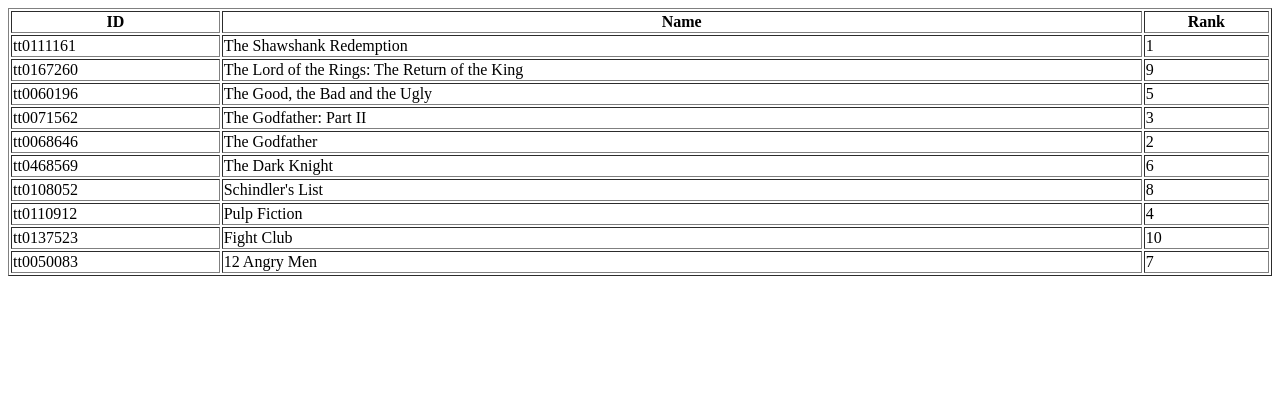
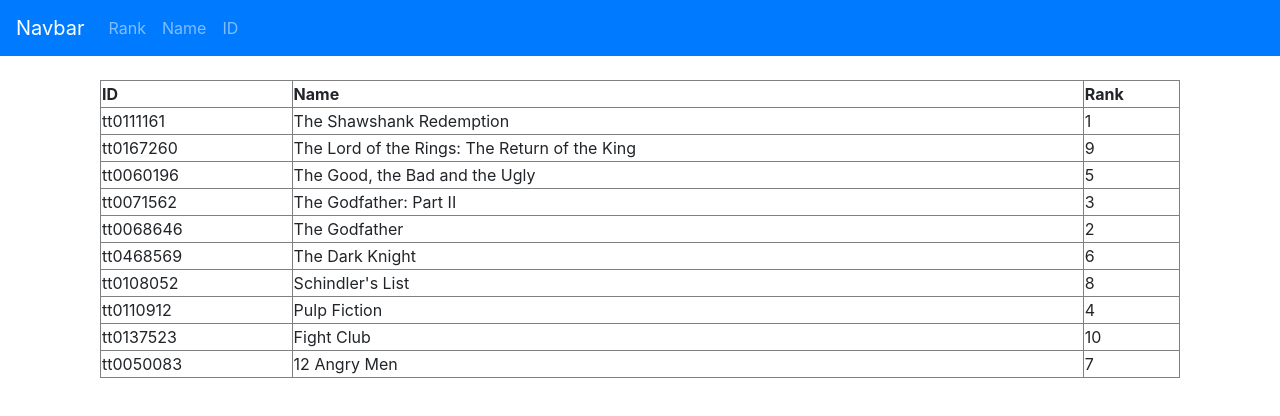
Before and after one commit to justwes/sort_movies, a plain HTML site: page index.html in a window 1280 px wide. Drawn offline with nearby package versions, Linux system fonts and the light colour scheme.

Commit message:
Add Bootstrap CSS and navbar with buttons

```diff
--- a/index.html
+++ b/index.html
@@ -1,15 +1,47 @@
 <!DOCTYPE html>
 <html>
-  <head>
-    <meta charset="utf-8">
-    <meta name="viewport" content="width=device-width">
-    <title>repl.it</title>
-    <link href="style.css" rel="stylesheet" type="text/css" />
-  </head>
-  <body>
-    <script src="script.js"></script>
-    <div id="movies-list">
+
+<head>
+  <meta charset="utf-8">
+  <meta name="viewport" content="width=device-width, initial-scale=1, shrink-to-fit=no">
+  <title>Sorting</title>
+  <script src="script.js"></script>
+  <link href="https://stackpath.bootstrapcdn.com/bootstrap/4.5.0/css/bootstrap.min.css" rel="stylesheet"
+    integrity="sha384-9aIt2nRpC12Uk9gS9baDl411NQApFmC26EwAOH8WgZl5MYYxFfc+NcPb1dKGj7Sk" crossorigin="anonymous">
+</head>
+
+<body>
+
+  <nav class="navbar navbar-expand-lg navbar-dark bg-primary">
+    <a class="navbar-brand" href="index.html">Navbar</a>
+    <button class="navbar-toggler" type="button" data-toggle="collapse" data-target="#navbarNav"
+      aria-controls="navbarNav" aria-expanded="false" aria-label="Toggle navigation">
+      <span class="navbar-toggler-icon"></span>
+    </button>
+    <div class="collapse navbar-collapse" id="navbarNav">
+      <ul class="navbar-nav">
+        <li class="nav-item ">
+          <a class="nav-link" href="#">Rank</a>
+        </li>
+        <li class="nav-item">
+          <a class="nav-link" href="#">Name</a>
+        </li>
+        <li class="nav-item">
+          <a class="nav-link" href="#">ID</a>
+        </li>
+      </ul>
+    </div>
+  </nav>
+
+
+  <div class="container mt-4">
+
+    <div id="movies-list" class="container-fluid">
       <!-- The div element where the movies table will be inserted -->
     </div>
-  </body>
+
+  </div>
+
+</body>
+
 </html>
```
